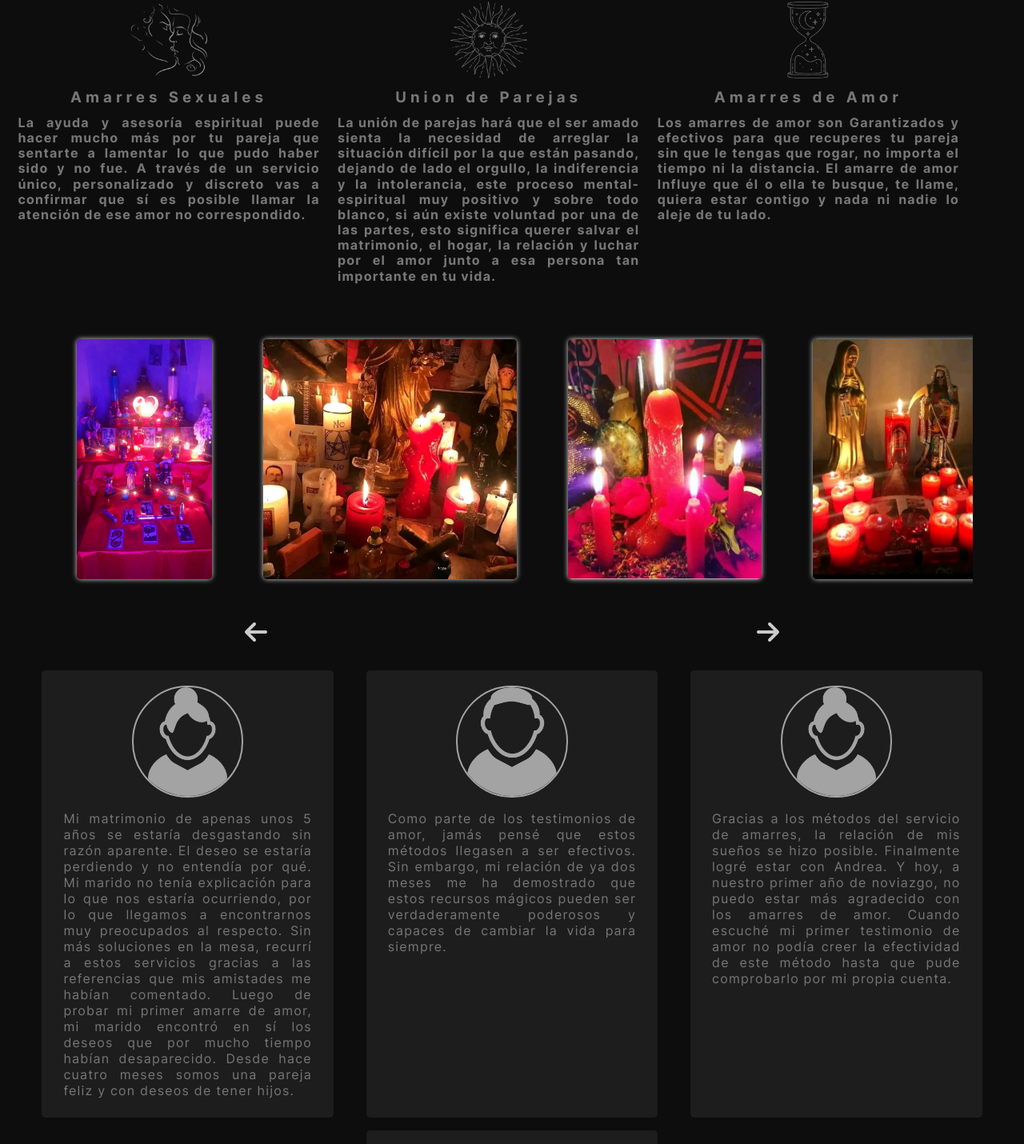
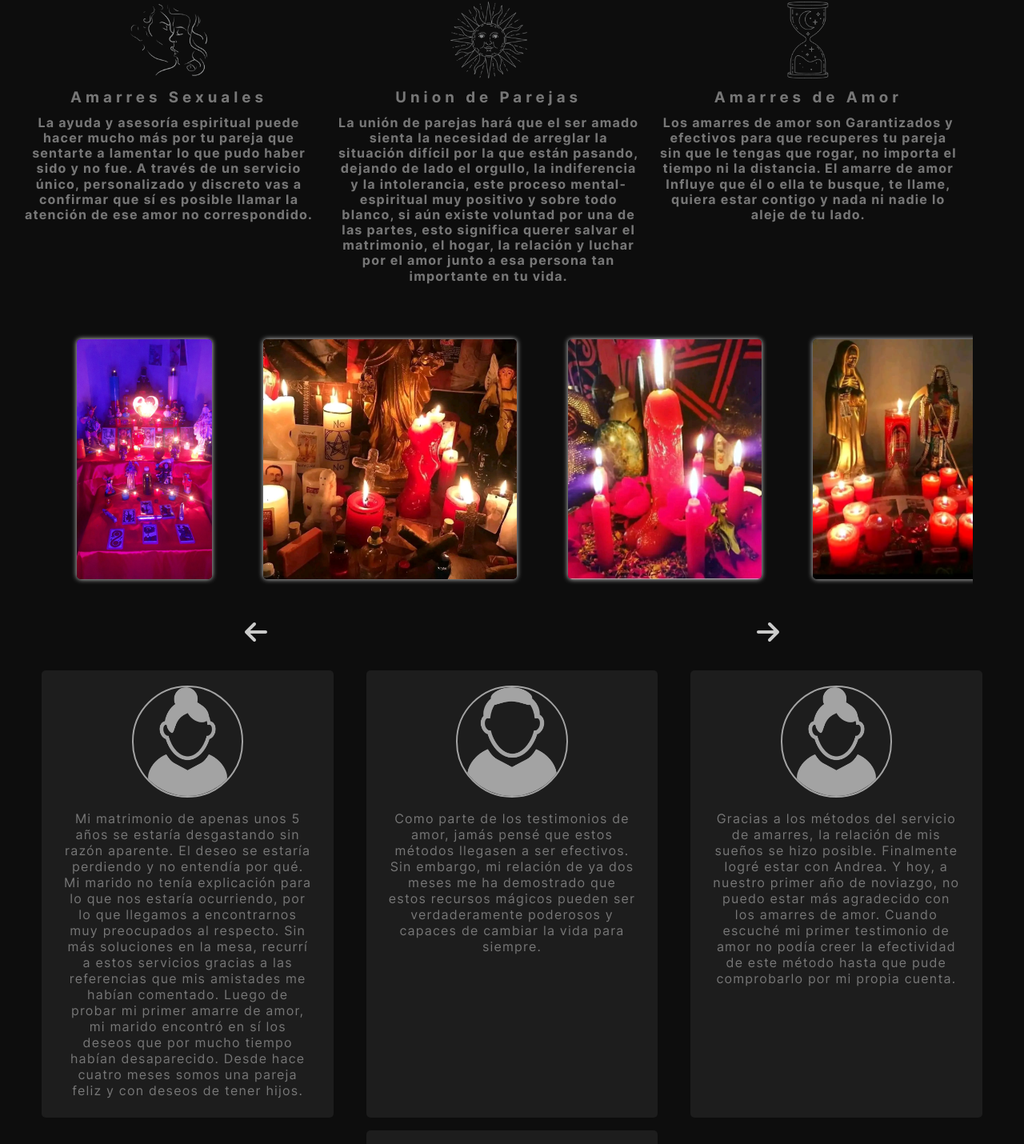
Before and after one commit to derwin9227/esoterismo, a React (Vite) app: page / in a window 1280 px wide. Shown: the part 825-2255 px from the top of the page at 80% size. Built offline with nearby package versions, Linux system fonts and the light colour scheme.

Commit message:
retirando parrafos justificados y placeholders centrados

```diff
--- a/src/Components/contact/contact.scss
+++ b/src/Components/contact/contact.scss
@@ -45,7 +45,8 @@
                 background-color: rgba($color-primary, .15);
 
                 &::placeholder{
-                    text-align: center;
+                    //text-align: center;
+                    padding-left: .6rem;
                     font-weight: bold;
                     letter-spacing: 1px;
                 }
@@ -66,7 +67,9 @@
             width: 100%;
 
             &::placeholder{
-                text-align: center;
+                //text-align: center;
+                padding-left: .6rem;
+                padding-top: .3rem;
                 font-weight: bold;
                 letter-spacing: 1px;
             }
--- a/src/Components/histories/histories.scss
+++ b/src/Components/histories/histories.scss
@@ -29,7 +29,7 @@
             filter: invert(82%) sepia(66%) saturate(1%) hue-rotate(261deg) brightness(111%) contrast(73%);
         }
         p{
-            text-align: justify;
+            text-align: center;
             margin: .3rem;
             margin-bottom: 1rem;
             padding: 0 .9rem;
--- a/src/Components/services/services.scss
+++ b/src/Components/services/services.scss
@@ -31,7 +31,7 @@
         }
         &-paragraph{
             line-height: 1.2;
-            text-align: justify;
+            text-align: center;
         }
     }
 }
```
